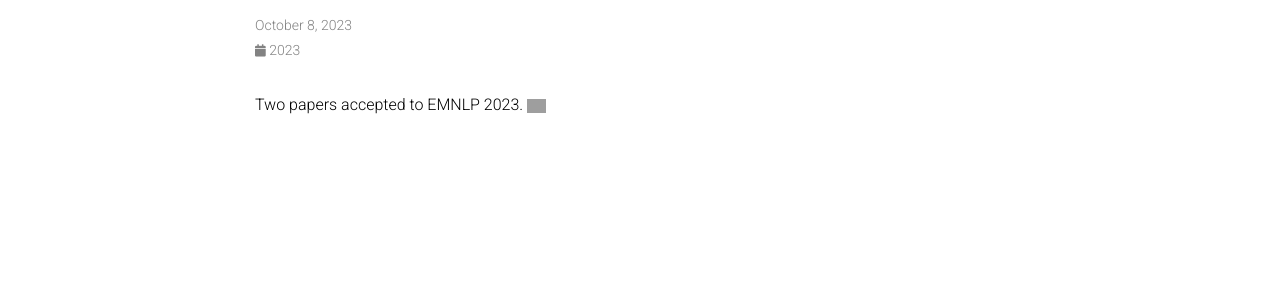
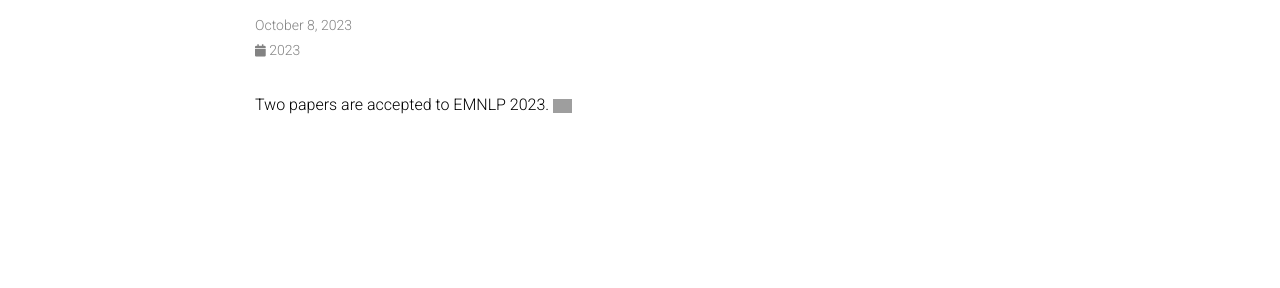
Before and after one commit to liuyanchen1015/liuyanchen1015.github.io, a Jekyll site: the page built from _news/announcement_3.md, in a window 1280 px wide. Shown: the part 145-433 px from the top of the page. Built offline with Jekyll 4.4.1, drawn with Linux system fonts in a browser that asks for light colours; comment, search, counter and statistics services are not loaded; a style sheet for code colours, icons or effects is not loaded; grey boxes are pictures that could not be loaded.

Commit message:
Update announcement_3.md

```diff
--- a/_news/announcement_3.md
+++ b/_news/announcement_3.md
@@ -4,4 +4,4 @@ date: 2023-10-08 10:00:00-0400
 inline: true
 ---
 
-Two papers accepted to EMNLP 2023. <img src="https://github.com/liuyanchen1015/liuyanchen1015.github.io/assets/43295960/5a3cf578-f7e4-4a6e-9a04-f0922c5e70d1" alt="drawing" width="19"/>
+Two papers are accepted to EMNLP 2023. <img src="https://github.com/liuyanchen1015/liuyanchen1015.github.io/assets/43295960/5a3cf578-f7e4-4a6e-9a04-f0922c5e70d1" alt="drawing" width="19"/>
```
